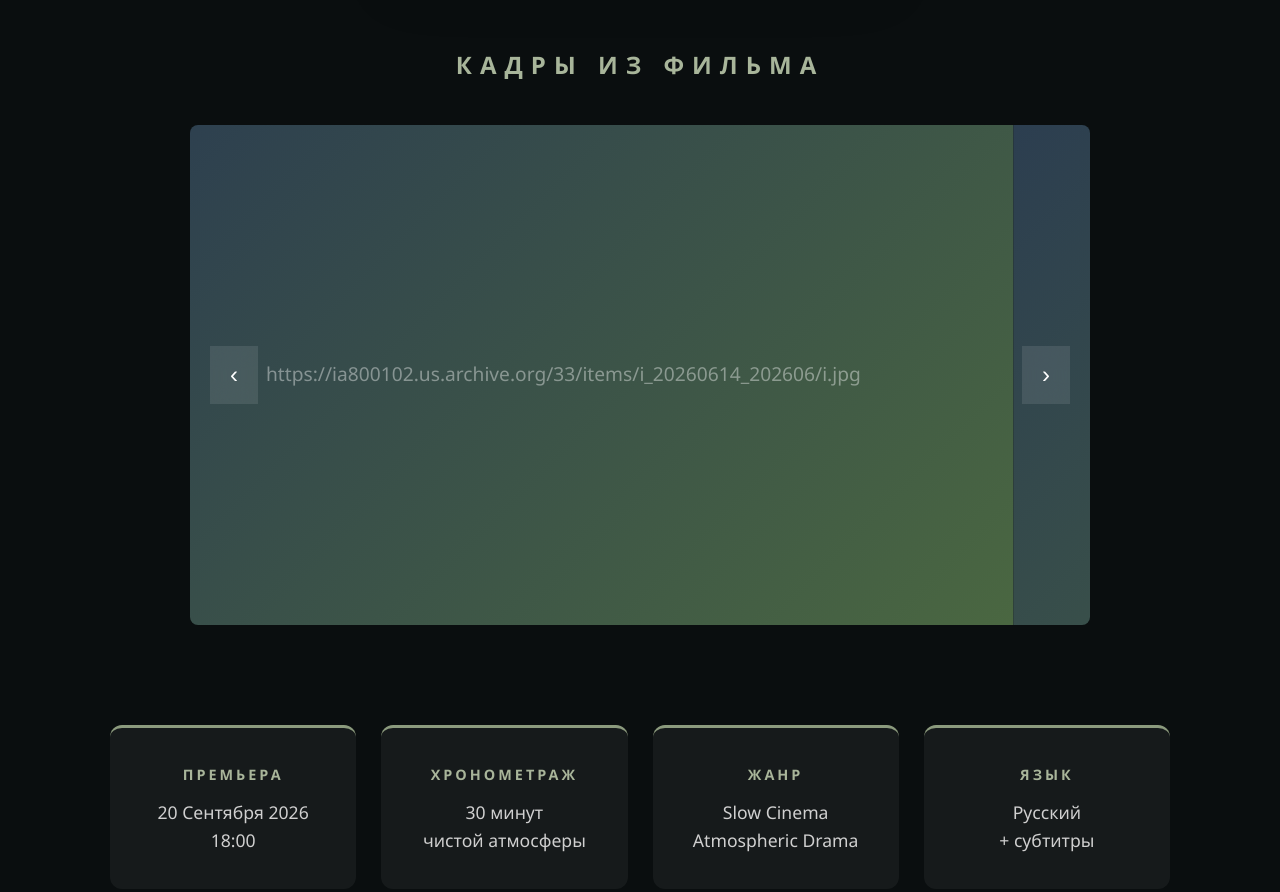
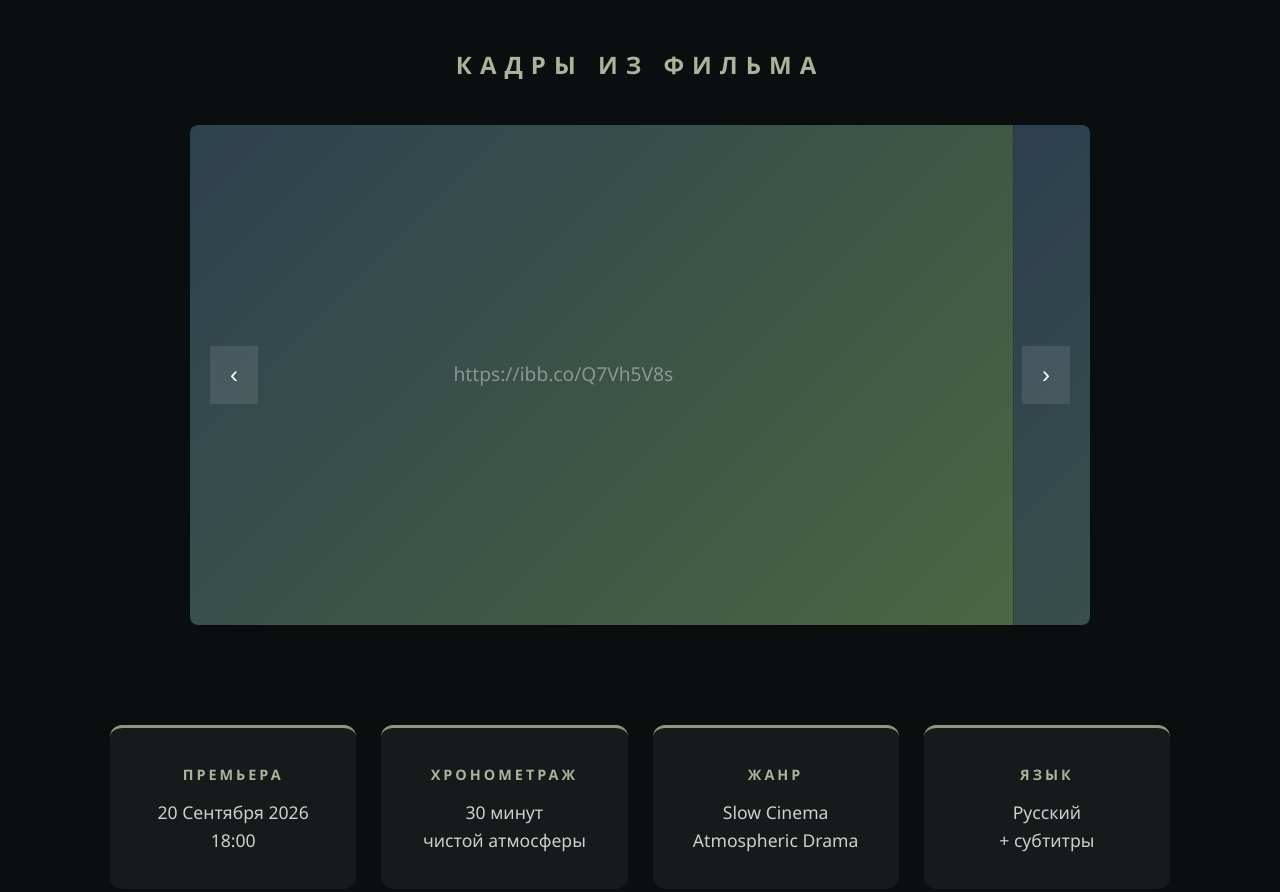
Before and after one commit to maksim12365/vydoh, a plain HTML site: page index.html in a window 1280 px wide. Shown: the part 1140-2032 px from the top of the page. Drawn offline with Linux system fonts and the light colour scheme.

Commit message:
Update index.html

```diff
--- a/index.html
+++ b/index.html
@@ -349,7 +349,7 @@
             <h2 class="carousel-title">КАДРЫ ИЗ ФИЛЬМА</h2>
             <div class="carousel">
                 <div class="carousel-track" id="carouselTrack">
-                    <div class="carousel-item">https://ia800102.us.archive.org/33/items/i_20260614_202606/i.jpg</div>
+                    <div class="carousel-item">https://ibb.co/Q7Vh5V8s</div>
                     <div class="carousel-item">[Кадр 2 — Лампа]</div>
                     <div class="carousel-item">[Кадр 3 — Путь]</div>
                     <div class="carousel-item">[Кадр 4 — Рассвет]</div>
```
